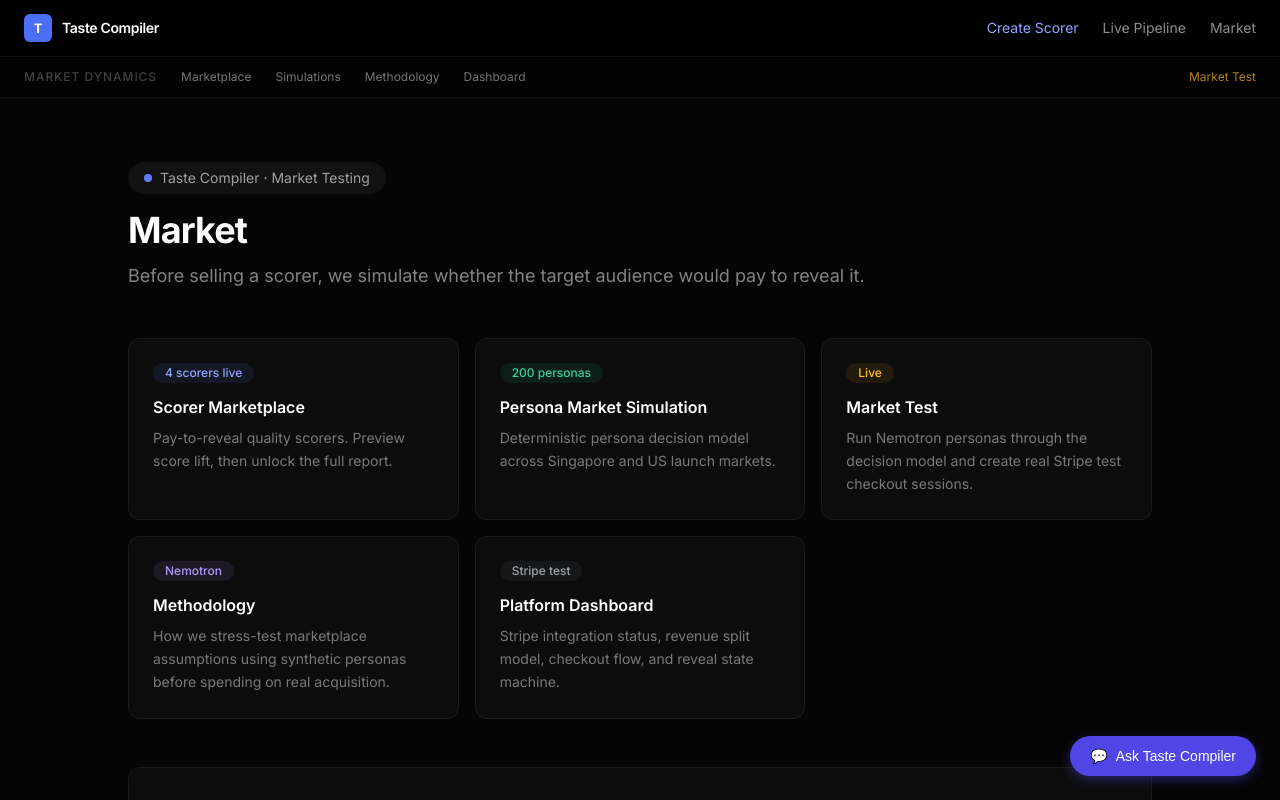
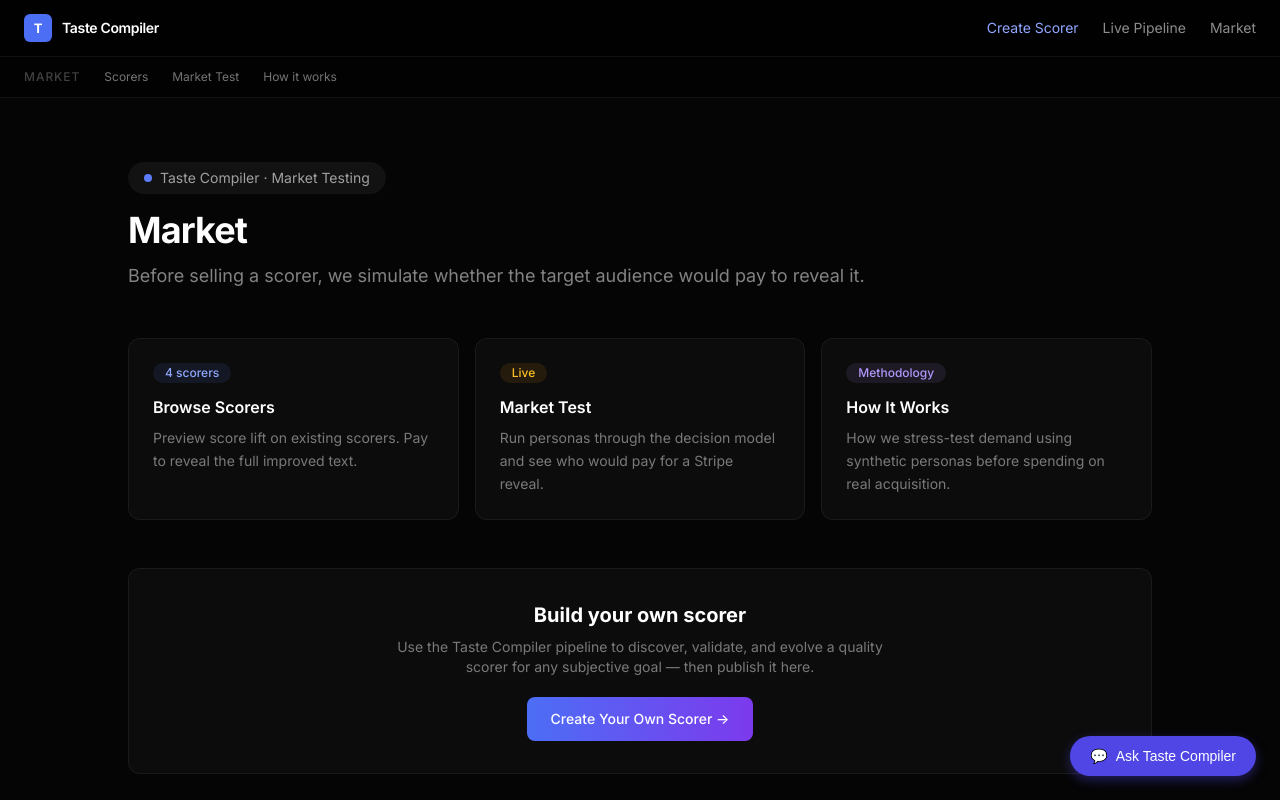
Before and after one commit to HeTalksInMaths/taste_compiler, a Next.js app in the folder apps/web/: page /market-dynamics in a window 1280 px wide. Shown: the top 800 px of the page. Built offline with nearby package versions, Linux system fonts and the light colour scheme.

Commit message:
fix: simplify market sub-nav and cards — remove Dashboard and Simulations, cleaner labels

```diff
--- a/apps/web/app/market-dynamics/layout.tsx
+++ b/apps/web/app/market-dynamics/layout.tsx
@@ -11,22 +11,16 @@
       <div style={{ borderBottom: "1px solid rgba(255,255,255,0.06)", backgroundColor: "rgba(0,0,0,0.5)" }}>
         <div style={{ maxWidth: "1280px", margin: "0 auto", display: "flex", height: "40px", alignItems: "center", gap: "24px", padding: "0 24px" }}>
           <span className="text-xs font-medium" style={{ color: "rgba(255,255,255,0.25)", letterSpacing: "0.08em", textTransform: "uppercase" }}>
-            Market Dynamics
+            Market
           </span>
           <Link href="/market-dynamics/marketplace" className="text-xs transition" style={{ color: "rgba(255,255,255,0.45)" }}>
-            Marketplace
+            Scorers
           </Link>
-          <Link href="/market-dynamics/simulations" className="text-xs transition" style={{ color: "rgba(255,255,255,0.45)" }}>
-            Simulations
+          <Link href="/market-dynamics/live-sim" className="text-xs transition" style={{ color: "rgba(255,255,255,0.45)" }}>
+            Market Test
           </Link>
           <Link href="/market-dynamics/methodology" className="text-xs transition" style={{ color: "rgba(255,255,255,0.45)" }}>
-            Methodology
-          </Link>
-          <Link href="/market-dynamics/dashboard" className="text-xs transition" style={{ color: "rgba(255,255,255,0.45)" }}>
-            Dashboard
-          </Link>
-          <Link href="/market-dynamics/live-sim" className="text-xs transition ml-auto" style={{ color: "rgba(251,191,36,0.7)" }}>
-            Market Test
+            How it works
           </Link>
         </div>
       </div>
--- a/apps/web/app/market-dynamics/page.tsx
+++ b/apps/web/app/market-dynamics/page.tsx
@@ -3,43 +3,27 @@
 const SECTIONS = [
   {
     href: "/market-dynamics/marketplace",
-    title: "Scorer Marketplace",
-    description: "Pay-to-reveal quality scorers. Preview score lift, then unlock the full report.",
-    badge: "4 scorers live",
+    title: "Browse Scorers",
+    description: "Preview score lift on existing scorers. Pay to reveal the full improved text.",
+    badge: "4 scorers",
     badgeColor: "rgba(92,124,250,0.1)",
     badgeText: "rgb(145,167,255)",
   },
   {
-    href: "/market-dynamics/simulations",
-    title: "Persona Market Simulation",
-    description: "Deterministic persona decision model across Singapore and US launch markets.",
-    badge: "200 personas",
-    badgeColor: "rgba(16,185,129,0.1)",
-    badgeText: "rgb(52,211,153)",
-  },
-  {
     href: "/market-dynamics/live-sim",
     title: "Market Test",
-    description: "Run Nemotron personas through the decision model and create real Stripe test checkout sessions.",
+    description: "Run personas through the decision model and see who would pay for a Stripe reveal.",
     badge: "Live",
     badgeColor: "rgba(245,158,11,0.1)",
     badgeText: "rgb(251,191,36)",
   },
   {
     href: "/market-dynamics/methodology",
-    title: "Methodology",
-    description: "How we stress-test marketplace assumptions using synthetic personas before spending on real acquisition.",
-    badge: "Nemotron",
+    title: "How It Works",
+    description: "How we stress-test demand using synthetic personas before spending on real acquisition.",
+    badge: "Methodology",
     badgeColor: "rgba(177,151,252,0.1)",
     badgeText: "rgb(177,151,252)",
-  },
-  {
-    href: "/market-dynamics/dashboard",
-    title: "Platform Dashboard",
-    description: "Stripe integration status, revenue split model, checkout flow, and reveal state machine.",
-    badge: "Stripe test",
-    badgeColor: "rgba(107,114,128,0.1)",
-    badgeText: "rgb(156,163,175)",
   },
 ];
 
```
